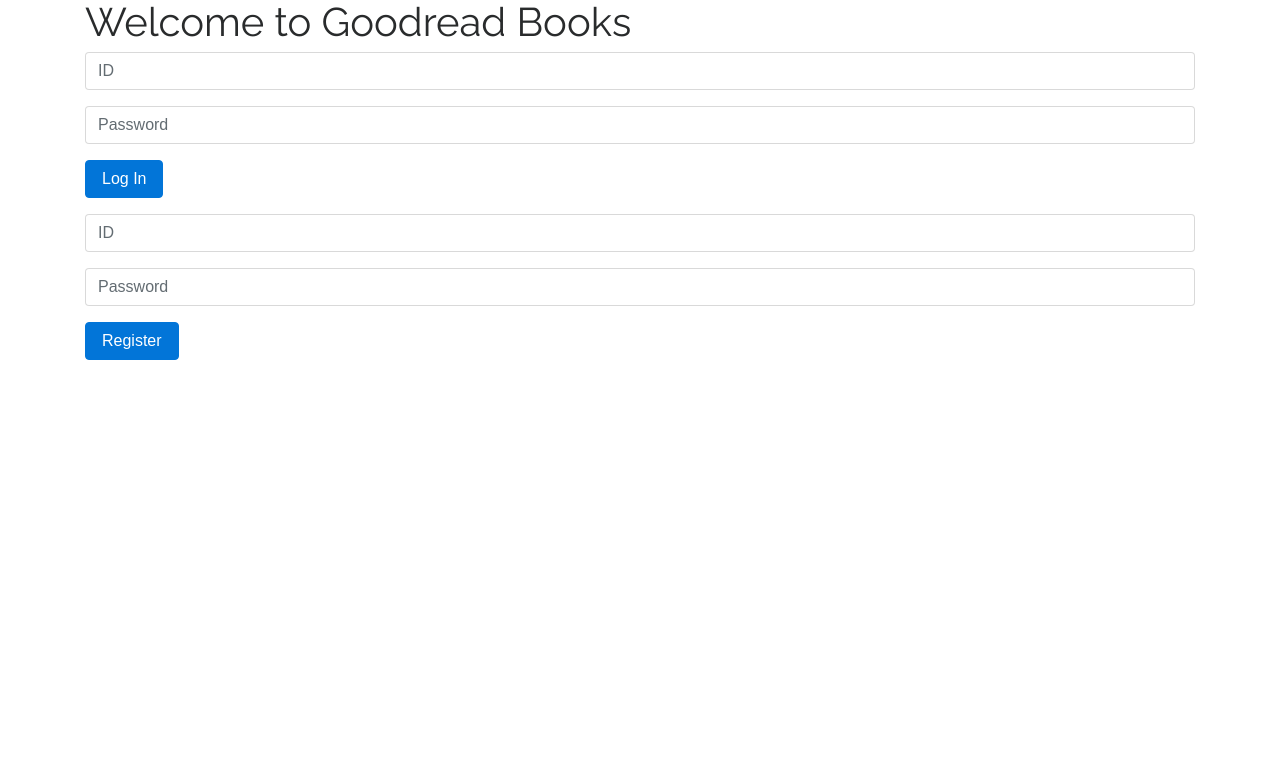
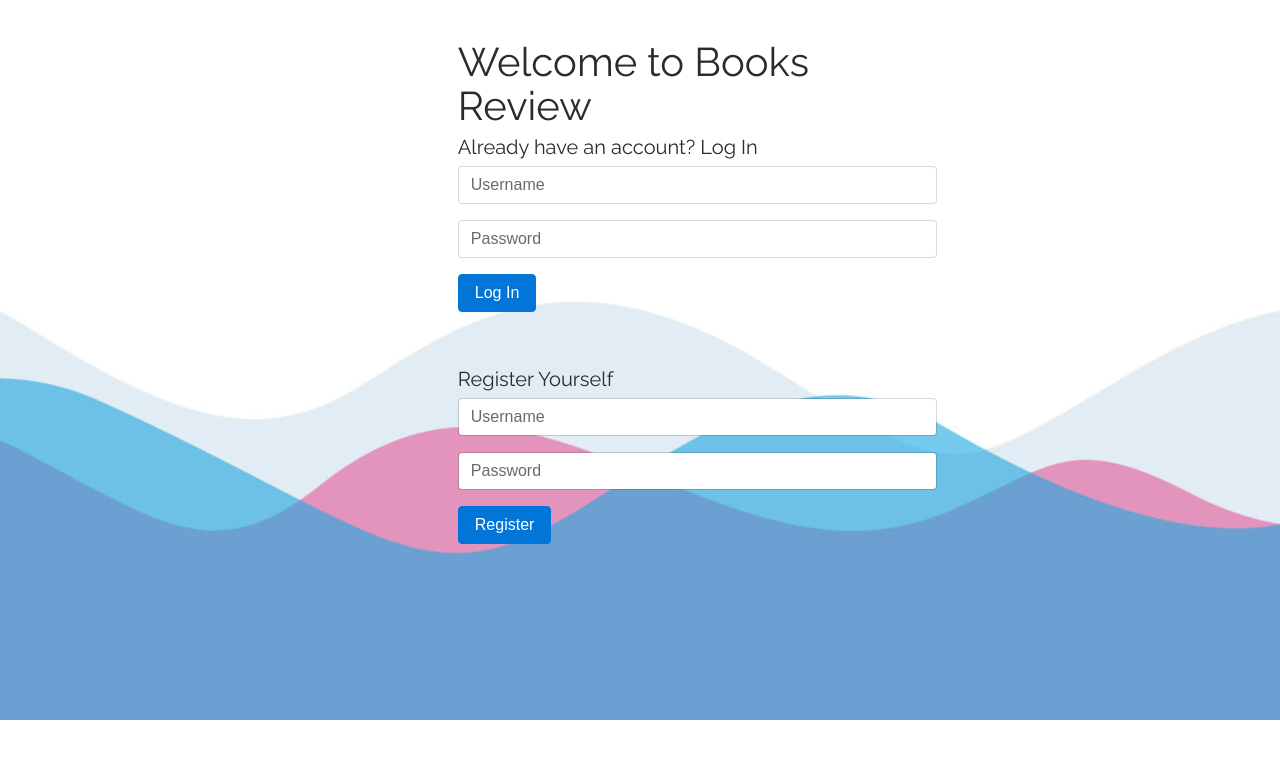
Before and after one commit to priyank-hub/Book-Review-Website, a Flask app: template templates/index.html in a window 1280 px wide. Shown: the top 759 px of the page. Run offline with Flask 2, Linux system fonts and the light colour scheme; the template is opened without the code that fills it, so the values that code supplies are empty; some libraries are stand-ins or nearby versions.

Commit message:
Added new files

```diff
--- a/application.py
+++ b/application.py
@@ -22,7 +22,7 @@ engine = create_engine(os.getenv("DATABASE_URL"))
 db = scoped_session(sessionmaker(bind=engine))
 
 
-@app.route("/")
+@app.route("/login")
 def index():
     return render_template("index.html")
 
@@ -40,7 +40,7 @@ def register():
     db.commit()
     return render_template("success.html")
 
-@app.route("/login", methods=["POST"])
+@app.route("/welcome", methods=["POST"])
 def login():
     name = request.form.get("id")
     passw = request.form.get("password")
--- a/templates/bookinfo.html
+++ b/templates/bookinfo.html
@@ -31,7 +31,7 @@
             <button class="btn btn-primary">Submit</button>
         </div>
         <br>
-        <h4 style="font-family: Raleway;">User Reviews</h4>
+        <h4 style="font-family: Raleway;"><strong>Reviews</strong></h4>
         <ul>
             {% for rev in reviews %}
             <li>{{ rev[1] }}</li>
@@ -40,7 +40,7 @@
             {% endfor %}
         </ul>
 
-        <h4 style="font-family: Raleway;">Goodread Ratings</h4>
+        <h4 style="font-family: Raleway;"><strong>Goodread Ratings</strong></h4>
         <ul>
             <li>Average Ratings: {{ avg_gr }}</li>
             <li>Work Ratings Count: {{ work_gr }}</li>
--- a/templates/index.html
+++ b/templates/index.html
@@ -5,11 +5,12 @@
 {% endblock %}
 
 {% block body %}
-    <h1>Welcome to Goodread Books</h1>
-
+    <div class="boxs">
+        <h1>Welcome to Books Review</h1>
+        <h5>Already have an account? Log In</h5>
         <form action="{{ url_for('login') }}" method="post">
             <div class="form-group">
-            <input class="form-control" name="id" placeholder="ID">
+                <input class="form-control" name="id" placeholder="Username">
             </div>
 
             <div class="form-group">
@@ -22,10 +23,11 @@
 
         </form>
 
-
+        <div style="height: 5vh;"></div>
+        <h5>Register Yourself</h5>
         <form action="{{ url_for('register') }}" method="post">
             <div class="form-group">
-            <input class="form-control" name="id" placeholder="ID">
+                <input class="form-control" name="id" placeholder="Username">
             </div>
 
             <div class="form-group">
@@ -36,4 +38,5 @@
                 <button class="btn btn-primary">Register</button>
             </div>
         </form>
+    </div>
 {% endblock %}
--- a/templates/layout.html
+++ b/templates/layout.html
@@ -4,8 +4,21 @@
         <title>{% block title %}{% endblock %}</title>
         <link rel="stylesheet" href="https://maxcdn.bootstrapcdn.com/bootstrap/4.0.0-beta.3/css/bootstrap.min.css" integrity="sha384-Zug+QiDoJOrZ5t4lssLdxGhVrurbmBWopoEl+M6BdEfwnCJZtKxi1KgxUyJq13dy" crossorigin="anonymous">
         <link href='https://fonts.googleapis.com/css?family=Raleway' rel='stylesheet'>
+
+        <style>
+            .boxs {
+                margin: auto;
+                width: 40vw;
+                padding: 1.3vh 1.3vw 1.3vh 1.3vw;
+                margin-top: 30px;
+                /* background-color: rgb(180, 139, 218); */
+                position: absolute;
+                top: 0px;
+                left: 29vw;
+            }
+        </style>
     </head>
-    <body style="font-family: 'Raleway';">
+    <body style="font-family: 'Raleway'; background-image: url({{ url_for('static', filename='back1.png') }}); background-size: 100vw auto">
         <div class="container">
             {% block body %}
             {% endblock %}
--- a/templates/success2.html
+++ b/templates/success2.html
@@ -8,7 +8,7 @@
     <h1>Success!</h1>
 
     <!-- <h3>Thank You for sharing your Feedback for one of our books.</h3>  -->
-    <p style="font-size: 1.4vw;">Enter the ISBN number or Title or Author of the Book.</p>
+    <p style="font-size: 1.4vw;">Enter the ISBN number OR Title OR Author of the Book.</p>
 
     <form action="{{ url_for('search') }}" method="post">
         <div class="form-group">
```
Also changed, not shown: static/back1.png (added), 2 other files. Lines whose indentation alone changed are shown as unchanged.
